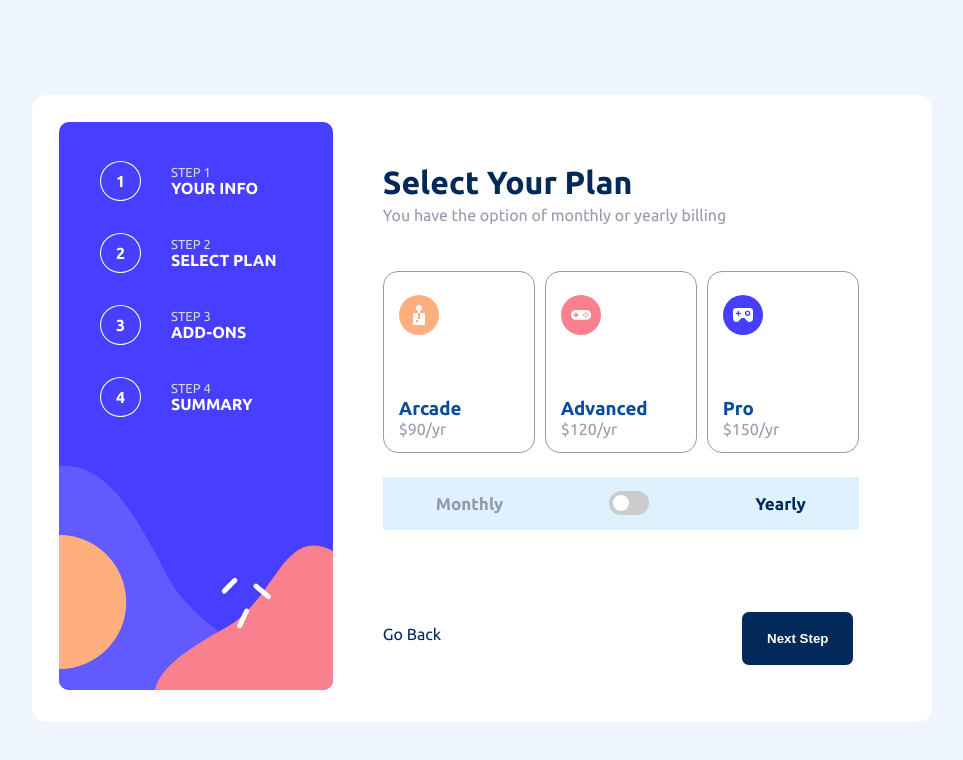
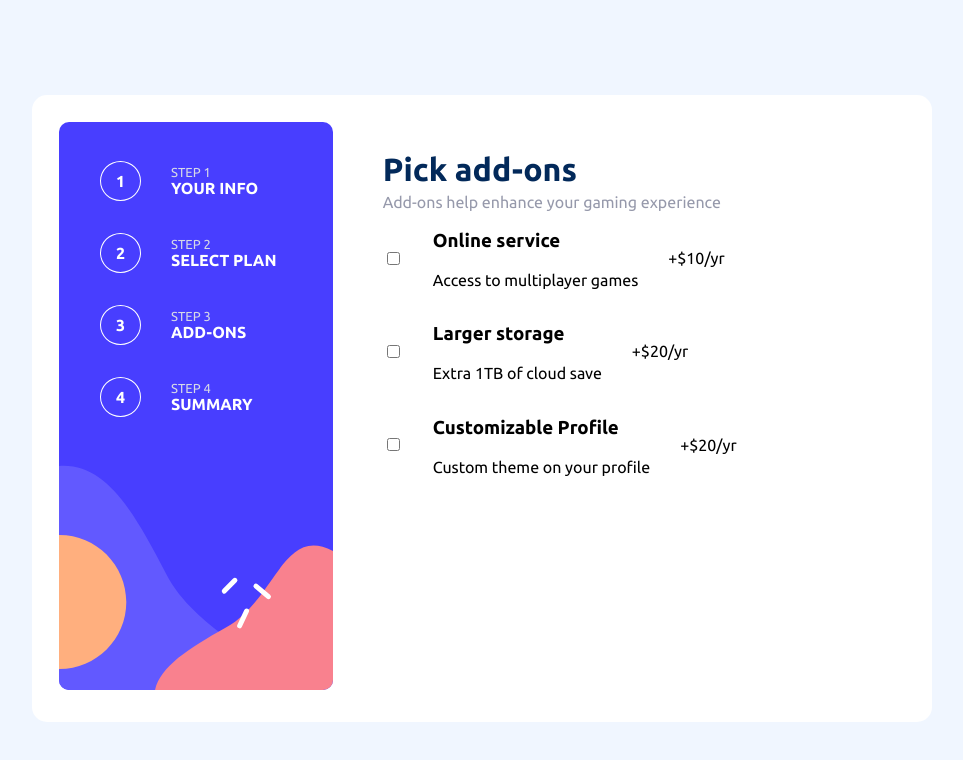
Before and after one commit to ArthurVRoost/ProjetState, a React (Vite) app: page / in a window 1280 px wide. Shown: the top 760 px of the page, without its empty margins (229-1192 px from the left). Built offline with nearby package versions, Linux system fonts and the light colour scheme.

Commit message:
debut addon

```diff
--- a/src/App.jsx
+++ b/src/App.jsx
@@ -3,6 +3,7 @@ import './App.css'
 import Card from './Components/card/Card'
 import Form from './Components/form/Form'
 import Plan from "./Components/plan/Plan";
+import Add from "./Components/add/Add";
 
 function App() {
 
@@ -15,7 +16,8 @@ function App() {
         </div>
         <div className='appReste'>
           {/* <Form/> */}
-          <Plan/>
+          {/* <Plan/> */}
+          <Add/>
         </div>
 
       </div>
--- /dev/null
+++ b/src/Components/add/Add.jsx
@@ -0,0 +1,46 @@
+import { useState } from "react";
+import "./add.css";
+
+export default function Add() {
+    const [online, setOnline] = useState(false);
+    const [storage, setStorage] = useState(false);
+    const [profile, setProfile] = useState(false);
+  return (
+    <>
+      <div className="divAdd">
+        <div className="formDiv1">
+          <h1 className="formH1">Pick add-ons</h1>
+          <p className="formP">Add-ons help enhance your gaming experience</p>
+        </div>
+        <div className="addons-container">
+          <div className="addon-card"style={{backgroundColor: online ? "hsl(229, 24%, 87%)" : "#ffffff",}}onClick={() => setOnline(!online)}>
+                <input type="checkbox" checked={online} onChange={() => setOnline(!online)} onClick={(e) => e.stopPropagation()}/>
+                <div className="addon-text">
+                <h3>Online service</h3>
+                <p>Access to multiplayer games</p>
+                </div>
+                <span className="price">+$10/yr</span>
+          </div>
+
+          <div className="addon-card" style={{backgroundColor: storage ? "hsl(229, 24%, 87%)" : "#ffffff",}} onClick={() => setStorage(!storage)}>
+                <input type="checkbox" checked={storage} onChange={() => setStorage(!storage)} onClick={(e) => e.stopPropagation()}/>
+                <div className="addon-text">
+                <h3>Larger storage</h3>
+                <p>Extra 1TB of cloud save</p>
+                </div>
+                <span className="price">+$20/yr</span>
+          </div>
+
+          <div className="addon-card" style={{backgroundColor: profile ? "hsl(229, 24%, 87%)" : "#ffffff",}}onClick={() => setProfile(!profile)}>
+                <input type="checkbox" checked={profile} onChange={() => setProfile(!profile)} onClick={(e) => e.stopPropagation()}/>
+                <div className="addon-text">
+                <h3>Customizable Profile</h3>
+                <p>Custom theme on your profile</p>
+                </div>
+                <span className="price">+$20/yr</span>
+          </div>
+        </div>
+      </div>
+    </>
+  );
+}
--- /dev/null
+++ b/src/Components/add/add.css
@@ -0,0 +1,10 @@
+@import url("https://fonts.googleapis.com/css2?family=Rubik:ital,wght@0,300..900;1,300..900&family=Ubuntu:ital,wght@0,300;0,400;0,500;0,700;1,300;1,400;1,500;1,700&display=swap");
+.divAdd{
+    font-family: "Ubuntu";
+    padding-top: 10%;
+}
+.addon-card{
+    display: flex;
+    align-items: center;
+    gap: 30px;
+}
```
